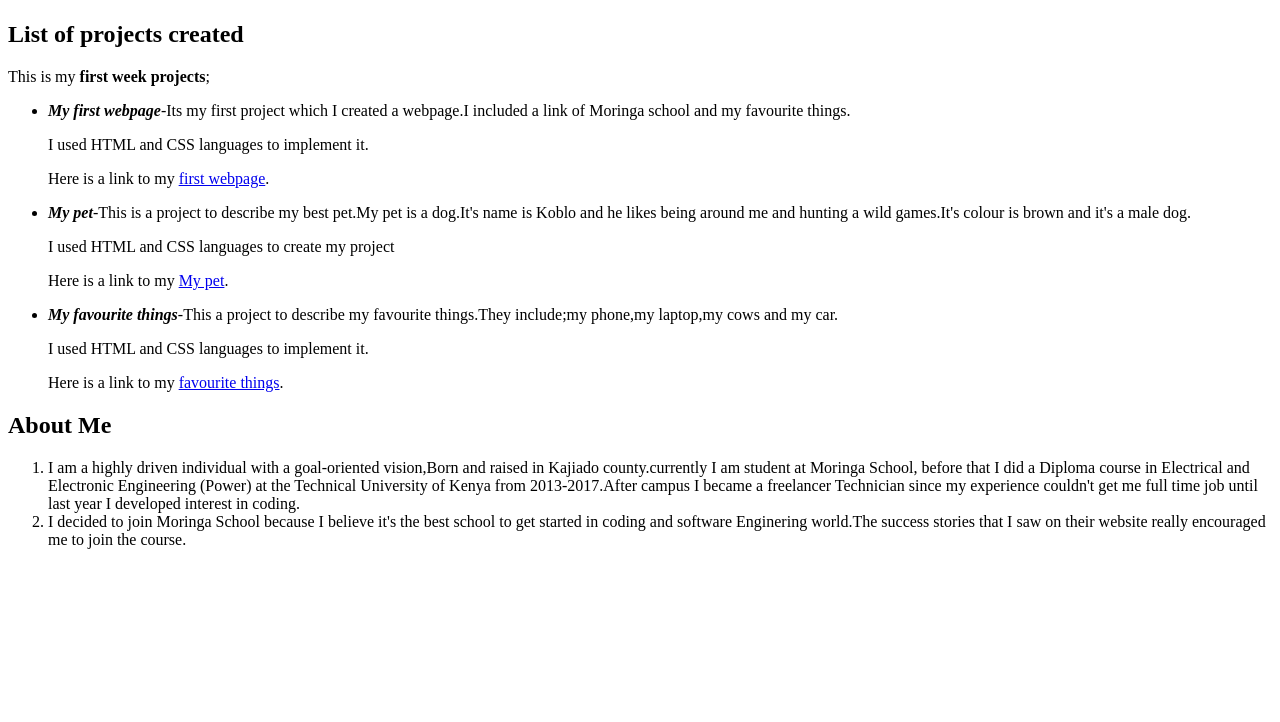
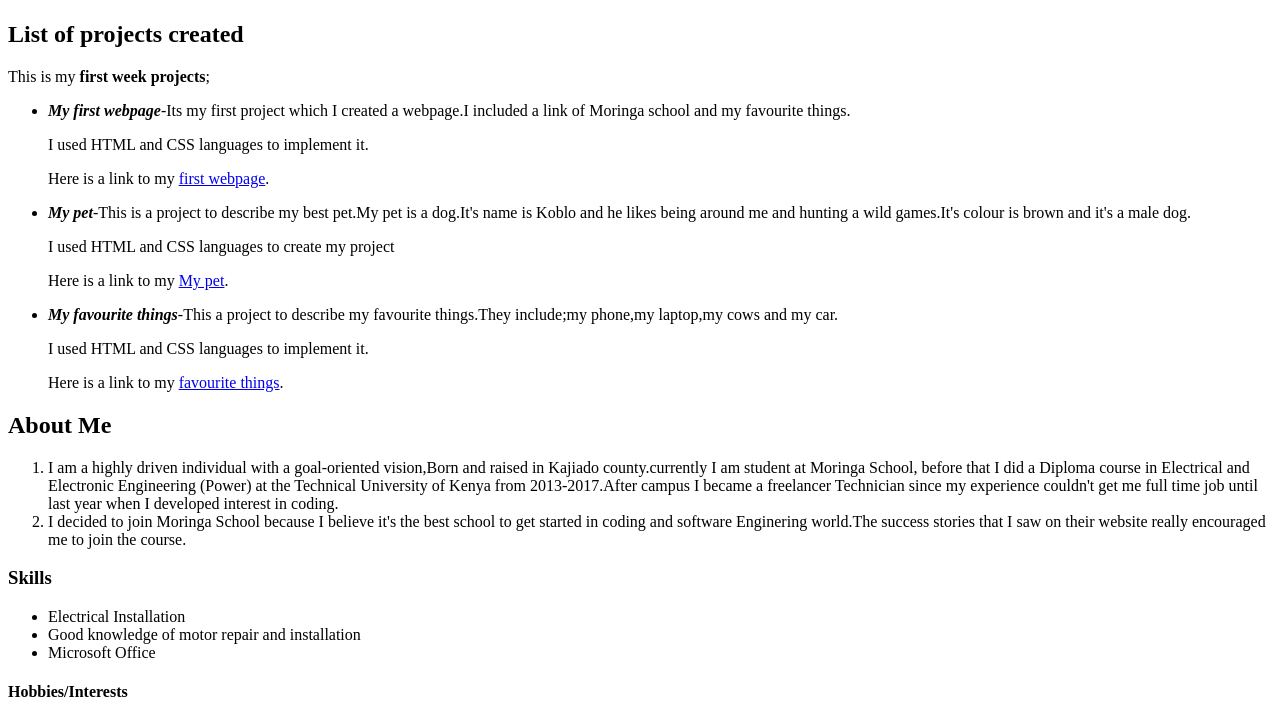
Before and after one commit to Paul-568/Paul-Tuleto, a plain HTML site: page paul-tuleto.html in a window 1280 px wide. Shown: the part 483-1205 px from the top of the page. Before the commit the page ends 1048 px from the top, so only its background shows below. Drawn offline with Linux system fonts and the light colour scheme.

Commit message:
Add my skills

```diff
--- a/paul-tuleto.html
+++ b/paul-tuleto.html
@@ -25,8 +25,17 @@
         </ul>
         	<h2>About Me</h2>
         	<ol>
-        		<li>I am a highly driven individual with a goal-oriented vision,Born and raised in Kajiado county.currently I am student at Moringa School, before that I did a Diploma course in Electrical and Electronic Engineering (Power) at the Technical University of Kenya from 2013-2017.After campus I became a freelancer Technician since my experience couldn't get me full time job until last year I developed interest in coding.</li>
-        		<li>I decided to join Moringa School because I believe it's the best school to get started in coding and software Enginering world.The success stories that I saw on their website really encouraged me to join the course.
+        		<li>I am a highly driven individual with a goal-oriented vision,Born and raised in Kajiado county.currently I am student at Moringa School, before that I did a Diploma course in Electrical and Electronic Engineering (Power) at the Technical University of Kenya from 2013-2017.After campus I became a freelancer Technician since my experience couldn't get me full time job until last year when I developed interest in coding.</li>
+        		<li>I decided to join Moringa School because I believe it's the best school to get started in coding and software Enginering world.The success stories that I saw on their website really encouraged me to join the course.</li>
+        	</ol>
+        	<h3>Skills</h3>
+        	<ul>
+        		<li>Electrical Installation</li>
+        		<li>Good knowledge of motor repair and installation</li>
+        		<li>Microsoft Office</li>
+        	</ul>
+        	<h4>Hobbies/Interests</h4>
+
 
     	</div>
 
```
